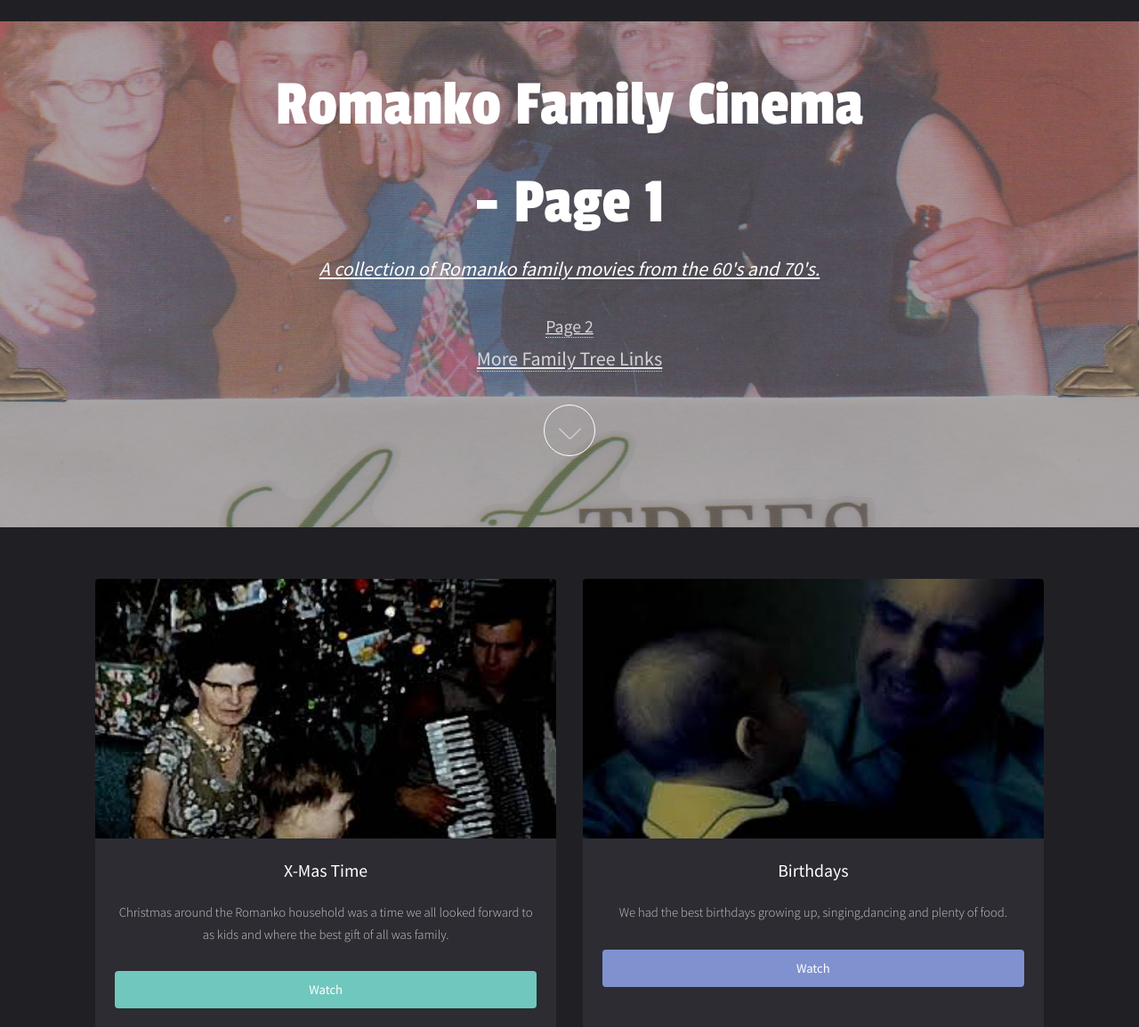
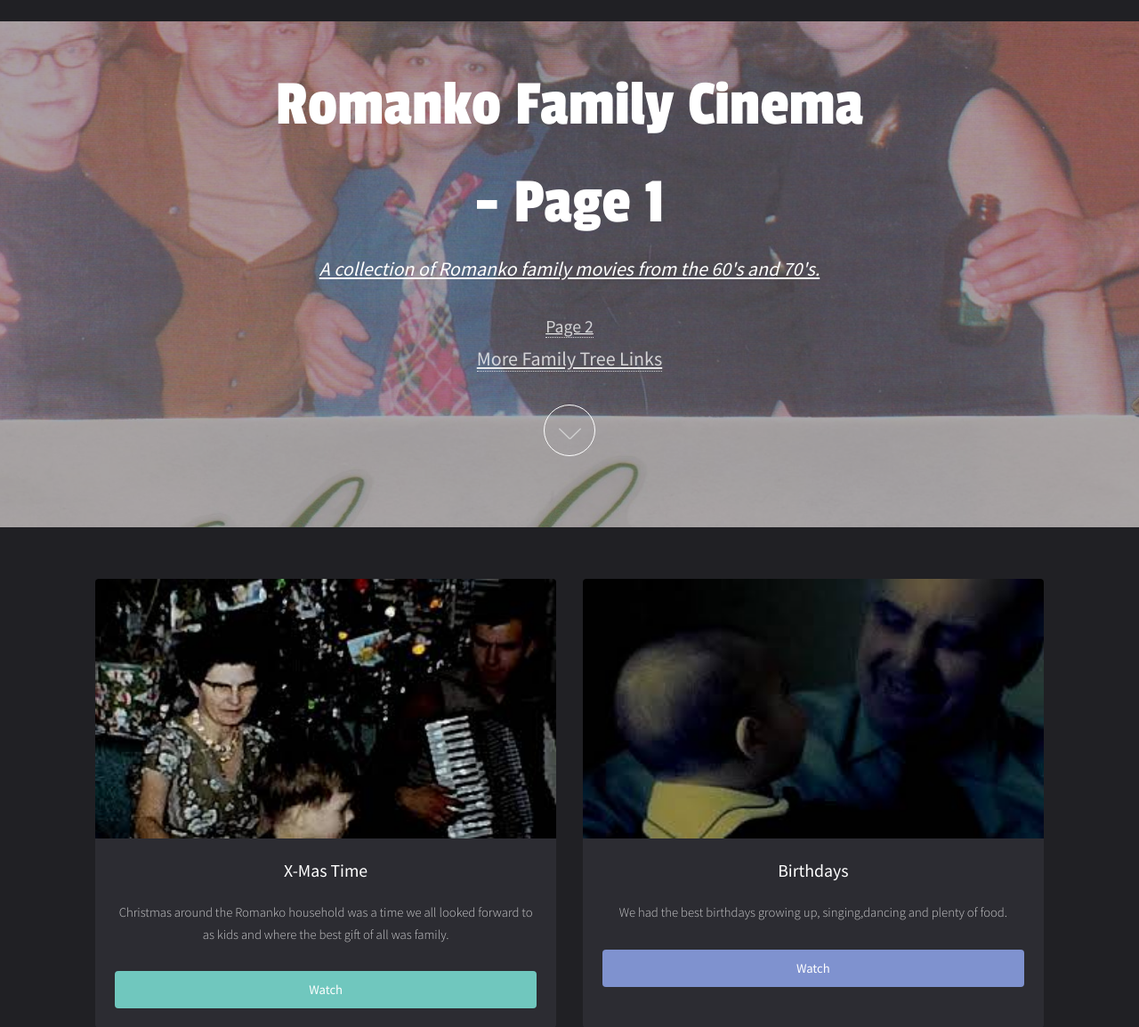
Before and after one commit to TechspankyTeam/8mm.github.io, a PHP site: page / in a window 1280 px wide. Shown: the top 1155 px of the page at 89% size. Run offline with PHP 8.4, Linux system fonts and the light colour scheme.

Commit message:
Update main.css

```diff
--- a/assets/css/main.css
+++ b/assets/css/main.css
@@ -1169,7 +1169,7 @@
 		min-height: 70vh;
 		background-image: url("../../images/banner.jpg");
 		background-position: center;
-		background-size: cover;
+		background-size: auto;
 		background-repeat: no-repeat;
 		border-top: 0;
 		position: relative;
```
